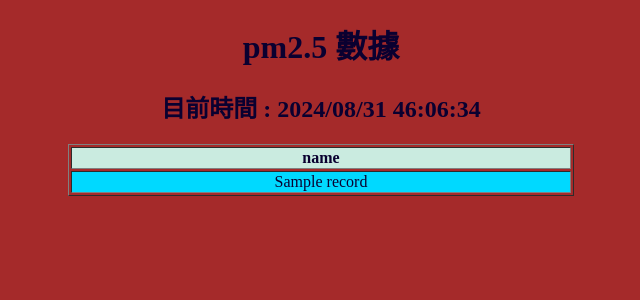
After one commit to 0o0o666/flask_demo, a Flask app: page /pm25 in a window 1280 px wide. The commit adds this page. Shown: the top 300 px of the page, without its empty margins (319-959 px from the left). Run offline with Flask 3, Linux system fonts and the light colour scheme; a database or web service that is not in the repository returns one stand-in record (values such as "Sample title"); data that the repository does not hold is empty.

Commit message:
8月13完成pm2.5

```diff
--- a/main.py
+++ b/main.py
@@ -1,6 +1,6 @@
 from flask import Flask, render_template
 from datetime import datetime
-from scrape import sripe_stocks
+from scrape import sripe_stocks, scrape_pm25
 
 print("__name__")
 
@@ -76,4 +76,16 @@ def w_bmi(name, height, weight):
         return "輸入錯誤"
 
 
+@app.route("/pm25")
+def get_pm25():
+    today = datetime.now()
+    columns, values = scrape_pm25()
+    data = {
+        "columns": columns,
+        "values": values,
+        "today": today.strftime("%Y/%m/%d %M:%H:%S"),
+    }
+    return render_template("pm.html", data=data)
+
+
 app.run(debug=True)
--- a/scrape.py
+++ b/scrape.py
@@ -22,5 +22,19 @@ def sripe_stocks():
     return None
 
 
+def scrape_pm25():
+    try:
+        url = "https://data.moenv.gov.tw/api/v2/aqx_p_02?api_key=e8dd42e6-9b8b-43f8-991e-b3dee723a52d&limit=1000&sort=datacreationdate%20desc&format=JSON"
+        datas = requests.get(url).json()["records"]
+        columns = list(datas[0].keys())
+        values = [list(data.values()) for data in datas]
+
+        return columns, values
+    except Exception as e:
+        print(e)
+    return None, 404
+
+
 if __name__ == "__main__":
     print(sripe_stocks())
+    print(scrape_pm25())
--- a/templates/index.html
+++ b/templates/index.html
@@ -6,12 +6,18 @@
     <meta name="viewport" content="width=device-width, initial-scale=1.0">
     <title>Document</title>
 </head>
+<style>
+    a {
+        display: inline-block;
+    }
+</style>
 
 <body>
     <h1>{{name}}歡應光臨</h1>
     目前時間:{{date}}
     <br>
     <a href="/books">買書</a>
+    <br>
     <a href="/stocks">今年重點股市漲幅</a>
 
 </body>
--- /dev/null
+++ b/templates/pm.html
@@ -0,0 +1,55 @@
+<!DOCTYPE html>
+<html lang="en">
+
+<head>
+    <meta charset="UTF-8">
+    <meta name="viewport" content="width=device-width, initial-scale=1.0">
+    <title>pm2.5資訊</title>
+</head>
+<style>
+    body {
+        background-color: brown;
+        text-align: center;
+        color: rgb(10, 0, 48);
+    }
+
+    table {
+        width: 40%;
+        margin: 0 auto;
+    }
+
+    tr {
+        background-color: rgb(202, 235, 224);
+    }
+
+    td {
+        background-color: rgb(0, 217, 255);
+    }
+</style>
+
+<body>
+    <h1>pm2.5 數據</h1>
+    <h2>目前時間 : {{data["today"]}}</h2>
+    <table border="1">
+        <thead>
+            <tr>
+                {% for th in data["columns"] %}
+                <th>{{th}}</th>
+                {% endfor %}
+            </tr>
+        </thead>
+        <tbody>
+            {% for tr in data["values"] %}
+            <tr>
+                {% for td in tr %}
+                <td>{{td}}</td>
+                {% endfor %}
+            </tr>
+            {% endfor %}
+        </tbody>
+
+    </table>
+
+</body>
+
+</html>
--- a/templates/stocks.html
+++ b/templates/stocks.html
@@ -32,6 +32,7 @@
 
 <body>
     <h1>今年主要股市漲幅</h1>
+    <a href="/stocks">更新</a>
     {% if datas %}
     {% for datas in datas[1:] %}
     <div class="stocks">{{datas[0]}}{{datas[1]}}</div>
```
Also changed, not shown: 1 other file.
